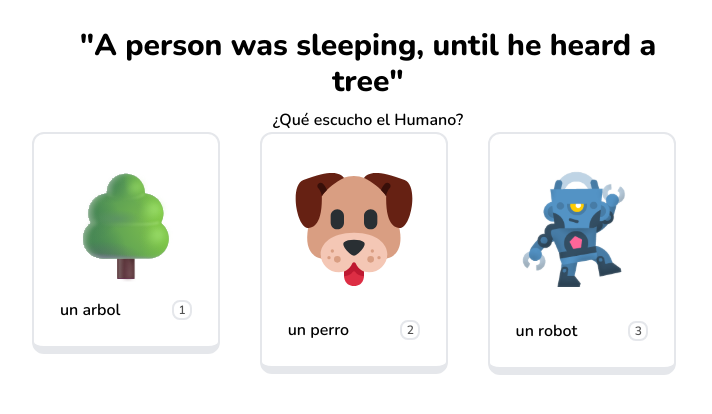
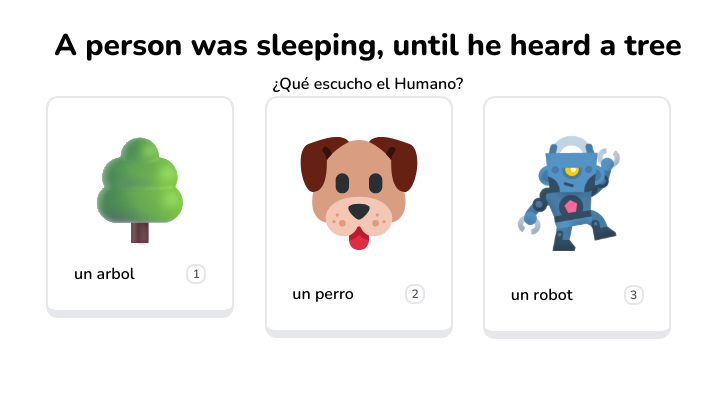
Before and after one commit to NopAngel/lingo-app, a Next.js app: page /challenges/boss/round-1 in a window 1280 px wide. Shown: the top 414 px of the page, without its empty margins (272-984 px from the left). Built offline with nearby package versions, Linux system fonts and the light colour scheme.

Commit message:
page.jsx

```diff
--- a/app/challenges/boss/round-1/page.jsx
+++ b/app/challenges/boss/round-1/page.jsx
@@ -6,7 +6,7 @@ function BossRound1() {
     <main className="flex justify-center mt-[20px]">
       <section>
         <h1 className="text-3xl font-extrabold p-2 max-w-2xl text-center">
-          "A person was sleeping, until he heard a tree"
+          A person was sleeping, until he heard a tree
         </h1>
         <h2 className="w-fit mx-auto">¿Qué escucho el Humano?</h2>
         <div className="grid grid-cols-3 gap-3">
```
